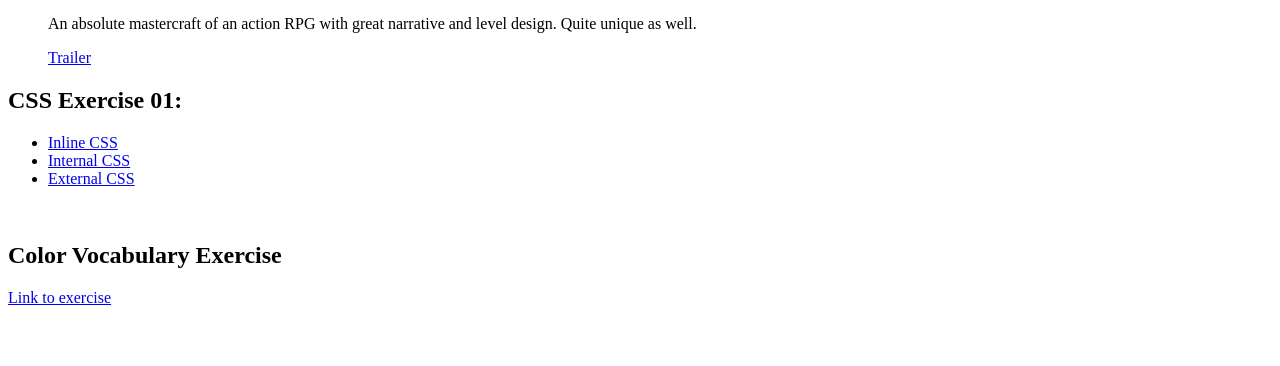
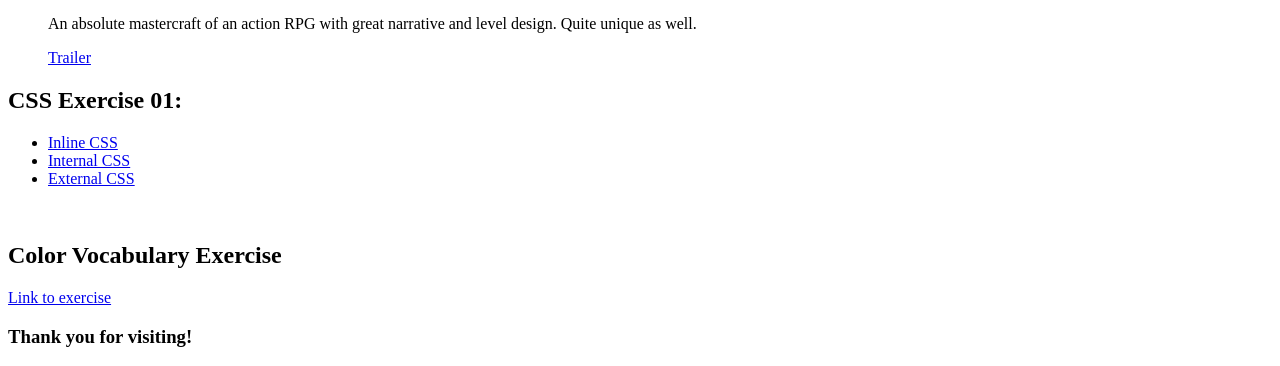
Before and after one commit to PoPcheesemo/WebDevProjects, a plain HTML site: page index.html in a window 1280 px wide. Shown: the part 642-1008 px from the top of the page. Before the commit the page ends 957 px from the top, so only its background shows below. Drawn offline with Linux system fonts and the light colour scheme.

Commit message:
Update index.html

```diff
--- a/index.html
+++ b/index.html
@@ -56,3 +56,4 @@
 <br />
 <h2>Color Vocabulary Exercise</h2>
 <a href="./color-vocab.html", target="_blank">Link to exercise</a>
+<h3>Thank you for visiting!</h3>
```
